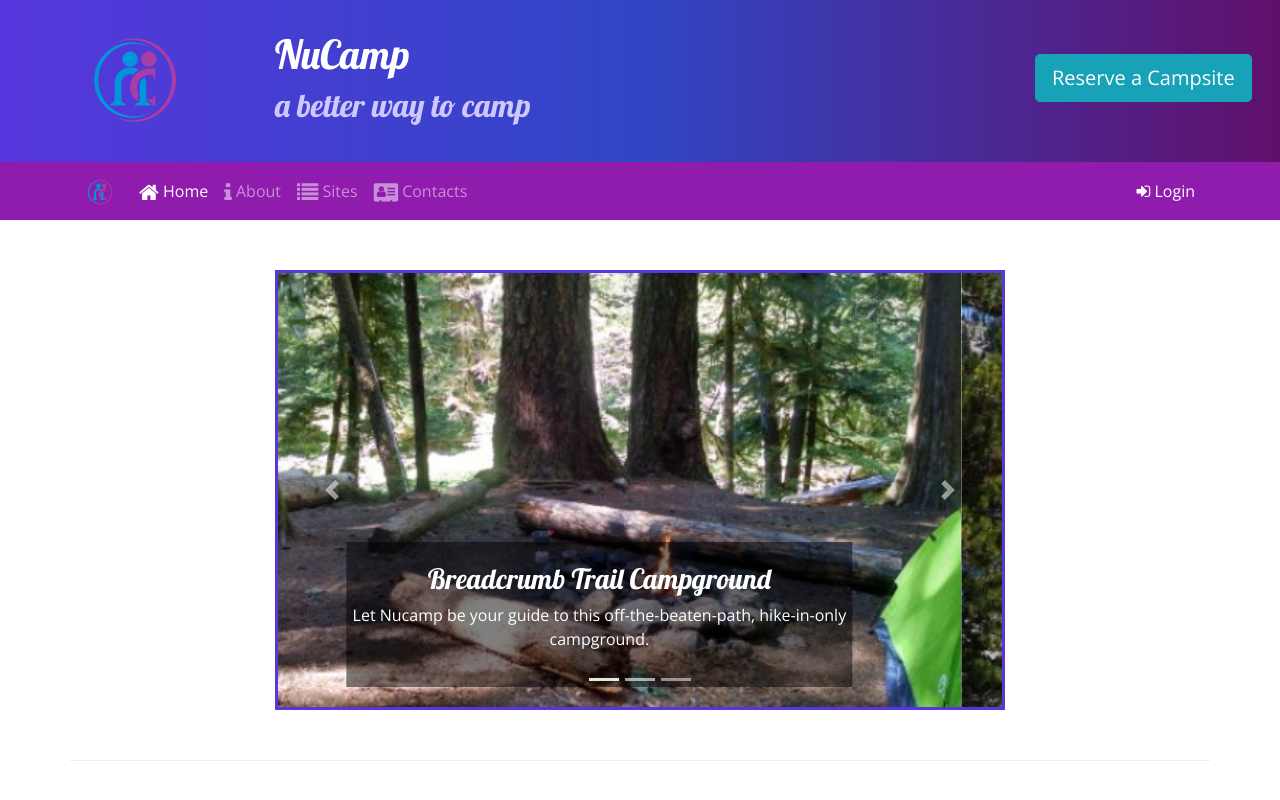
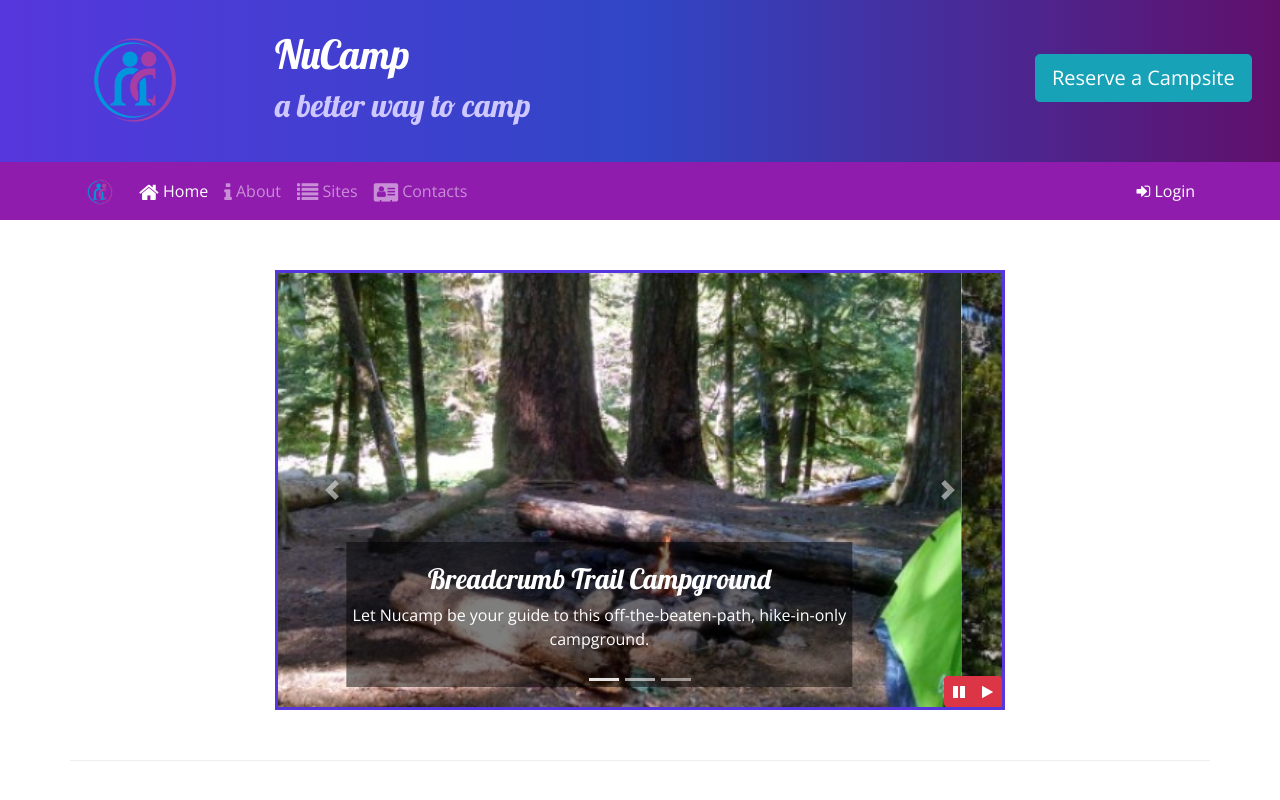
Before and after one commit to hkmarti/nucampsite, a website: page index.html in a window 1280 px wide. Shown: the top 800 px of the page. Drawn offline with nearby package versions, Linux system fonts and the light colour scheme.

Commit message:
Bootstrap and jQuery Part1

```diff
--- a/css/styles.css
+++ b/css/styles.css
@@ -55,3 +55,10 @@ a, a:hover {
 .carousel {
     border: solid #5637DD;
 }
+
+#carouselButton {
+    position: absolute;
+    right: 0;
+    bottom: 0;
+    z-index: 100;
+}
--- a/index.html
+++ b/index.html
@@ -89,7 +89,7 @@
 
                             <div class="form-group row">
                                 <div class="col">
-                                    <button type="button" data-dismiss="modal" class= "btn btn-secondary">Cancel</button>
+                                    <button type="button" data-dismiss="modal" class="btn btn-secondary">Cancel</button>
                                     <button type="submit" class="btn btn-primary">Search</button>
                                 </div>
                             </div>
@@ -216,6 +216,16 @@
                             <span class="carousel-control-next-icon"></span>
                             <span class="sr-only">Next</span>
                         </a>
+
+                        <!--Play and Pause Button-->
+                        <div class="btn-group" id="carouselButton">
+                            <button class="btn btn-danger btn-sm" id="carouselPause">
+                                <i class="fa fa-pause"></i>
+                            </button>
+                            <button class="btn btn-danger btn-sm" id="carouselPlay">
+                                <i class="fa fa-play"></i>
+                            </button>
+                        </div>
                 </div>
             </div>
         </div>
@@ -308,14 +318,32 @@
 
     <!-- jQuery must come first, then Popper.js, then the Bootstrap JavaScript plugins.-->
     <script src="node_modules/jquery/dist/jquery.slim.min.js"></script>
-    <!-- <script src="node_modules/popper.js/dist/umd/popper.min.js"></script> -->
+    <!--Used for tooltip
+         <script src="node_modules/popper.js/dist/umd/popper.min.js"></script>
+    -->
     <script src="node_modules/bootstrap/dist/js/bootstrap.min.js"></script>
 
-    <!-- <script>
+    <!--jQuery script for Play/Pause Button Click Functions-->
+    <script>
+        $(function(){
+            $(".carousel").carousel( {interval: 2000, pause:"false"} );
+            $("#carouselPause").click(function(){
+                $(".carousel").carousel("pause");
+            });
+            $("#carouselPlay").click(function(){
+                $(".carousel").carousel("cycle");
+            });
+        });
+    </script>
+
+
+    <!--Tooltip script
+         <script>
         $(function(){
             $('[data-toggle="tooltip"]').tooltip()
         })
-    </script> -->
+    </script>
+    -->
 
   </body>
 </html>
```
Also changed, not shown: modal_screenshot_week3.png (added), week3_screenshot.png (added).
